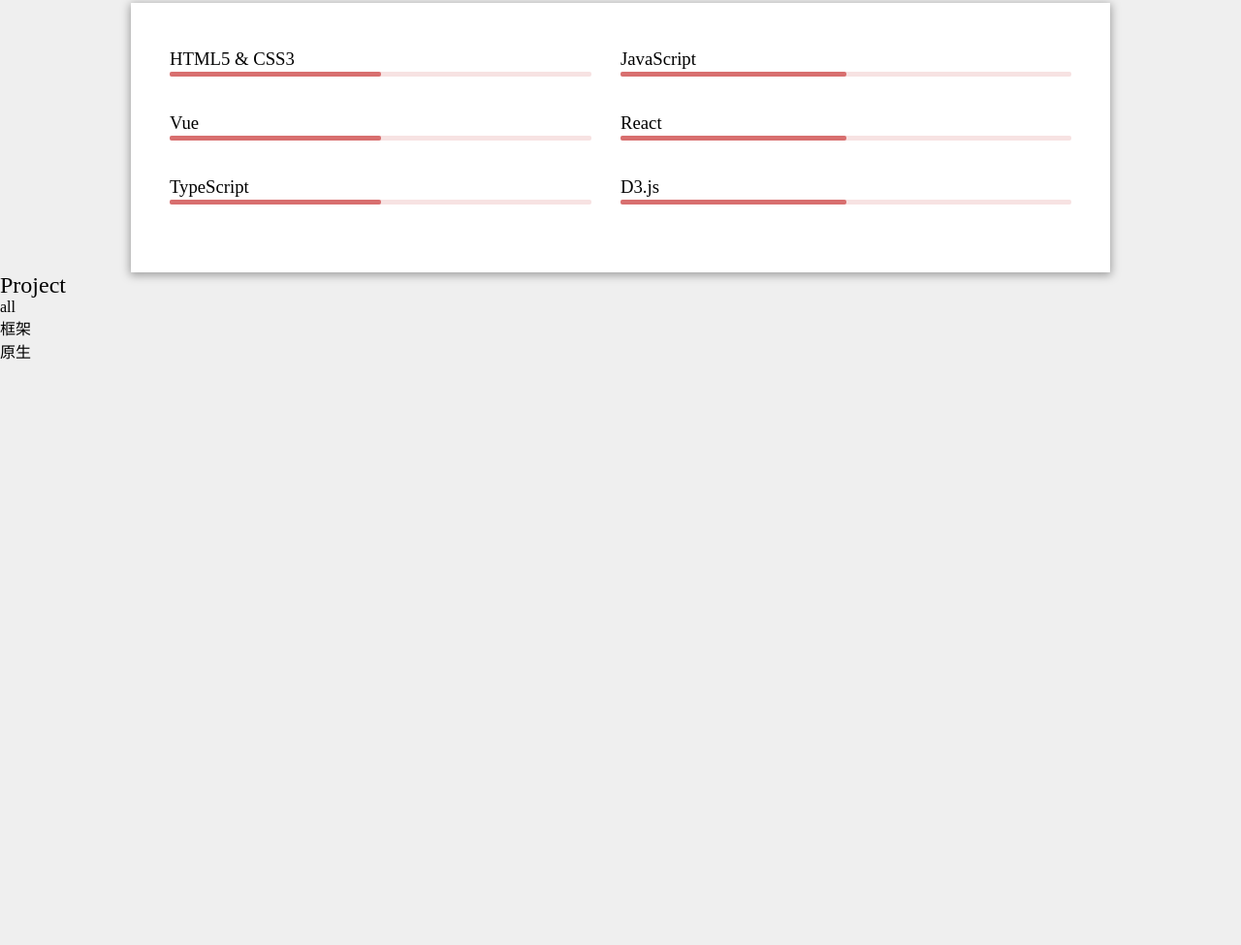
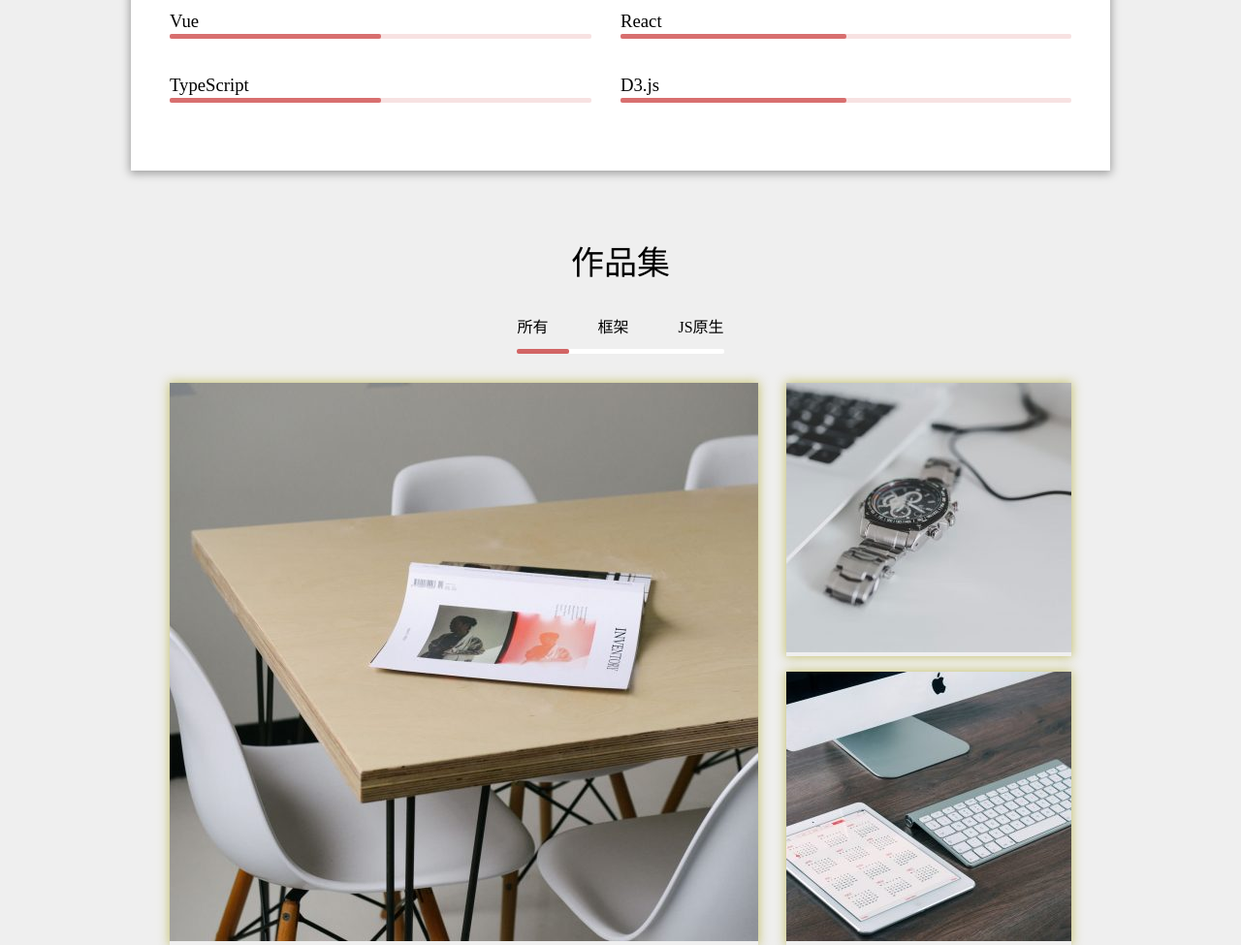
Before and after one commit to LeeMingX/jrg-train, a plain HTML site: page resume/index.html in a window 1280 px wide. Shown: the part 1151-2126 px from the top of the page at 97% size. Before the commit the page ends 1525 px from the top, so only its background shows below. Drawn offline with Linux system fonts and the light colour scheme.

Commit message:
教学简历基本完成

```diff
--- a/resume/a.css
+++ b/resume/a.css
@@ -245,7 +245,7 @@ body>.main .button:hover {
     margin-top: 25px;
 }
 
-.skills h2 {
+h2.secondHeader {
     text-align: center;
     padding-top: 70px;
     font-size: 34px;
@@ -284,3 +284,95 @@ body>.main .button:hover {
     box-sizing: border-box;
     padding-right: 30px;
 }
+
+.projects {
+    max-width: 930px;
+    margin-left: auto;
+    margin-right: auto;
+    margin-top: 5px;
+    text-align: center;
+}
+
+.projects nav {
+    text-align: center;
+    display: inline-block;
+    vertical-align: top;
+    margin-top: 32px;
+}
+
+.projects nav ol {
+    display: inline-block;
+    vertical-align: top;
+    margin: 0 auto;
+}
+
+.projects nav ol li {
+    float: left;
+    margin-left: 51px;
+    cursor: pointer;
+}
+
+.projects nav ol li:first-child {
+    margin-left: 0;
+}
+
+.projects .bar {
+    height: 5px;
+    background-color: white;
+    position: relative;
+    border-radius: 2px;
+    margin-top: 12px;
+}
+
+.projects .bar .fillbar {
+    height: 100%;
+    background-color: #D26464;
+    position: absolute;
+    left: 0;
+    width: 25%;
+    border-radius: 2px;
+    transition: all 1s;
+}
+
+.fillbar1 {
+    height: 100%;
+    background-color: #D26464;
+    position: absolute;
+    width: 35%;
+    left: 30%;
+    border-radius: 2px;
+    transition: all 1s;
+}
+
+.fillbar2 {
+    height: 100%;
+    background-color: #D26464;
+    position: absolute;
+    width: 30%;
+    left: 75%;
+    border-radius: 2px;
+    transition: all 1s;
+}
+
+.jobs {
+    position: relative;
+    height: 576px;
+    margin-top: 30px;
+}
+
+.bigimage,
+.smalltop,
+.smallbottom {
+    position: absolute;
+    display: block;
+    box-shadow: 0px 0px 10px 1px rgba(191,186,90,0.84);
+}
+
+.smalltop {
+    left: 68.4%;
+}
+
+.smallbottom {
+    left: 68.4%;
+    top: 51.8%;
+}
--- a/resume/index.html
+++ b/resume/index.html
@@ -105,7 +105,7 @@
         cupiditate? Provident corporis voluptatem quod porro esse doloribus
         veritatis laudantium sequi accusantium officiis!
       </p>
-      <section>
+      <!-- <section>
         <div class="social">
           <h2>Twitter</h2>
           <img src="#" alt="Twitter图标" />
@@ -117,9 +117,9 @@
           </p>
           <p>2018-05-07</p>
         </div>
-      </section>
+      </section> -->
       <section class="skills">
-        <h2>专业技能</h2>
+        <h2 class="secondHeader">专业技能</h2>
         <ol class="clearfix">
           <li>
             <h3>HTML5 &amp; CSS3</h3>
@@ -159,22 +159,36 @@
           </li>
         </ol>
       </section>
-      <section>
-        <h2>Project</h2>
+      <section class="projects">
+        <h2 class="secondHeader">作品集</h2>
         <nav>
-          <ol>
-            <li><a href="#">all</a></li>
-            <li><a href="#">框架</a></li>
-            <li><a href="#">原生</a></li>
+          <ol class="clearfix">
+            <li id="all">所有</li>
+            <li id="frame">框架</li>
+            <li id="js">JS原生</li>
           </ol>
+          <div class="bar">
+            <div class="fillbar" id="progress"></div>
+          </div>
         </nav>
         <div class="jobs">
-          <div class="bigimage"></div>
-          <div class="smalliamge"></div>
-          <div class="smalliamge"></div>
+          <div class="bigimage"><img src="./img/p1.jpg" alt="big" /></div>
+          <div class="smalltop"><img src="./img/p2.jpg" alt="small" /></div>
+          <div class="smallbottom"><img src="./img/p3.jpg" alt="small" /></div>
         </div>
       </section>
     </main>
     <script src="//at.alicdn.com/t/font_1079454_bh1ezk4jbn5.js"></script>
+    <script>
+      all.onclick = function() {
+        progress.className = "fillbar";
+      };
+      frame.onclick = function() {
+        progress.className = "fillbar1";
+      };
+      js.onclick = function() {
+        progress.className = "fillbar2";
+      };
+    </script>
   </body>
 </html>
```
Also changed, not shown: resume/img/p1.jpg (added), resume/img/p2.jpg (added), resume/img/p3.jpg (added).
